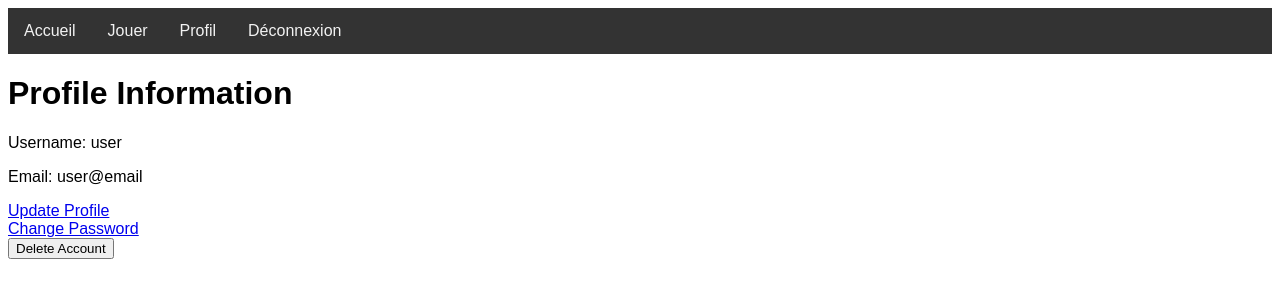
After one commit to ccouliba/Transe-en-dance, a Django app: page /pong/profile/ in a window 1280 px wide. The commit adds this page. Shown: the top 300 px of the page. Run offline with Django 5.2, Linux system fonts and the light colour scheme; a user stored in the database is signed in; parts of the project's set-up code (start-up, migrations or seed data) failed here and were passed over.

Commit message:
done : profile for user (view + template) which include : profile page, modify profile info, modify password (all thanks to django form). Try to play with front a little bit : created a menu template and integrated in all template except for play. Also try to use base.html but failed for play

```diff
--- /dev/null
+++ b/backend/project/pong/static/pong/css/style.css
@@ -0,0 +1,41 @@
+/* static/pong/css/style.css */
+body {
+    font-family: Arial, sans-serif;
+}
+
+.navbar {
+    overflow: hidden;
+    background-color: #333;
+}
+
+.navbar a {
+    float: left;
+    display: block;
+    color: #f2f2f2;
+    text-align: center;
+    padding: 14px 16px;
+    text-decoration: none;
+}
+
+.navbar a:hover {
+    background-color: #ddd;
+    color: black;
+}
+
+.home {
+    text-align: center;
+    margin-top: 50px;
+}
+
+.button_active {
+    margin: 5px;
+    padding: 10px 20px;
+    background-color: #4CAF50;
+    color: white;
+    border: none;
+    cursor: pointer;
+}
+
+.button_active:hover {
+    background-color: #45a049;
+}
--- /dev/null
+++ b/backend/project/pong/templates/pong/menu.html
@@ -0,0 +1,7 @@
+    <!-- Menu de navigation -->
+    <div class="navbar">
+        <a href="{% url 'pong:home' %}">Accueil</a>
+        <a href="{% url 'pong:play' %}">Jouer</a>
+        <a href="{% url 'pong:profile' %}">Profil</a>
+        <a href="{% url 'pong:logout' %}">Déconnexion</a>
+    </div>
--- /dev/null
+++ b/backend/project/pong/templates/pong/profile.html
@@ -0,0 +1,22 @@
+<!-- templates/profile/profile.html -->
+<!DOCTYPE html>
+<html>
+<head>
+	<title>Profile</title>
+	{% load static %}
+    <link rel="stylesheet" type="text/css" href="{% static 'pong/css/style.css' %}">
+</head>
+<body>
+	{% include 'pong/menu.html' %}
+	<h1>Profile Information</h1>
+	<p>Username: {{ user.username }}</p>
+	<p>Email: {{ user.email }}</p>
+
+	<a href="{% url 'pong:update_profile' %}">Update Profile</a><br>
+	<a href="{% url 'pong:change_password' %}">Change Password</a><br>
+	<form action="{% url 'pong:delete_account' %}" method="post">
+		{% csrf_token %}
+		<button type="submit">Delete Account</button>
+	</form>
+</body>
+</html>
--- a/backend/project/pong/urls.py
+++ b/backend/project/pong/urls.py
@@ -5,15 +5,22 @@ from .views import register_view, login_view, home_view, auth_callback, external
 
 app_name = "pong"
 urlpatterns = [
-    # path("", views.index, name="index"),
-    # path("home/", home_view, name="home"),
-    path("user", views.user_list, name="user_list"),
-    path("", views.index, name="index"), # Home Page
-    path("home/", home_view, name="home"), #home
-    path("register/", register_view, name='register'),
-    path("login/", login_view, name="login"),
-    path('logout/', LogoutView.as_view(next_page='login'), name='logout'),
-    path('external-login/', views.external_login_view, name='external-login'),
-    path('auth/callback/', views.auth_callback, name='auth_callback'),
-    path('play/', play, name='play'),
+	# path("", views.index, name="index"),
+	# path("home/", home_view, name="home"),
+	path("users", views.user_list, name="user_list"),
+	path("", views.index, name="index"), # Home Page
+	path("home/", home_view, name="home"), #home
+	path("register/", register_view, name='register'),
+	path("login/", login_view, name="login"),
+	# path('logout/', LogoutView.as_view(next_page='login'), name='logout'),
+ 	path('logout/', LogoutView.as_view(next_page='pong:login'), name='logout'),
+	path('external-login/', views.external_login_view, name='external-login'),
+	path('auth/callback/', views.auth_callback, name='auth_callback'),
+	path('play/', play, name='play'),
+
+
+	path('profile/', views.profile_view, name='profile'),
+	path('profile/update/', views.user_updated_profile, name='update_profile'),
+	path('profile/change_password/', views.user_password_changed, name='change_password'),
+	path('profile/delete_account/', views.user_account_deleted, name='delete_account'),
 ]
--- a/backend/project/pong/views.py
+++ b/backend/project/pong/views.py
@@ -6,15 +6,19 @@ from django.contrib.auth import login, authenticate
 from django.contrib.auth.forms import AuthenticationForm
 from .forms import RegisterForm
 from django.contrib.auth.decorators import login_required
+from django.contrib.auth.forms import UserChangeForm
+from django.contrib.auth.forms import PasswordChangeForm
+from django.contrib.auth import update_session_auth_hash
 
 from .models import User
+
 # Create your views here.
 from django.contrib.auth import logout
 from .auth_api import get_token_from_api, get_user_from_api
 import os
 
 def user_list(request):
-    userss = list(User.objects.all())
+    users = list(User.objects.all())
     viewModels = [ user.email for user in users]
     return JsonResponse(viewModels, safe=False)
 
@@ -27,23 +31,65 @@ def home_view(request):
     template = loader.get_template('pong/home.html')
     return HttpResponse(template.render())
 
-def lougout_view(request):
+def logout_view(request):
     logout(request)
     return redirect('/pong/login')
+
+# def register_view(request):
+#     if request.method == 'POST':
+#         form = RegisterForm(request.POST)
+#         if form.is_valid():
+#             user = form.save(commit=False)
+#             user.set_password(form.cleaned_data['password'])
+#             user.save()
+#             return redirect('/pong/login') # Redirect to the login page after registration
+#         else:
+#             form = RegisterForm(request.POST or None)
+#     else:
+#         form = RegisterForm()
+#     return render(request, 'pong/register.html', {'form': form})
+
+
+# def register_view(request):
+#     if request.method == 'POST':
+#         form = RegisterForm(request.POST)
+#         if form.is_valid():
+#             form.save()
+#             return redirect('/pong/login')
+#     else:
+#         form = RegisterForm()
+#     return render(request, 'pong/register.html', {'form': form})
 
 def register_view(request):
     if request.method == 'POST':
         form = RegisterForm(request.POST)
         if form.is_valid():
-            user = form.save(commit=False)
-            user.set_password(form.cleaned_data['password'])
-            user.save()
-            return redirect('/pong/login') # Redirect to the login page after registration
+            form.save()
+            print("Enregistrement réussi")  # Message de succès
+            return redirect('/pong/login')  # Redirige vers la page de connexion après l'enregistrement
         else:
-            form = RegisterForm(request.POST or None)
+            print("Formulaire non valide")
+            print(form.errors)  # Affiche les erreurs du formulaire pour le débogage
     else:
         form = RegisterForm()
+        print("Affichage du formulaire d'inscription")  # Message lors de l'affichage du formulaire
     return render(request, 'pong/register.html', {'form': form})
+
+# def login_view(request):
+#     if request.method == 'POST':
+#         form = AuthenticationForm(request, data=request.POST)
+#         if form.is_valid():
+#             username = form.cleaned_data['username']
+#             password = form.cleaned_data['password']
+#             user = authenticate(username=form.cleaned_data['username'], password=form.cleaned_data['password'])
+#             if user is not None:
+#                 login(request, user)
+#                 return redirect('/pong/home')  # Redirige vers la page d'accueil après l'inscription
+#         else:
+#             return redirect('/pong/login')
+#     else:
+#         form = AuthenticationForm()
+#     return render(request, 'pong/login.html', {'form': form})
 
 def login_view(request):
     if request.method == 'POST':
@@ -51,12 +97,16 @@ def login_view(request):
         if form.is_valid():
             username = form.cleaned_data['username']
             password = form.cleaned_data['password']
-            user = authenticate(username=form.cleaned_data['username'], password=form.cleaned_data['password'])
+            user = authenticate(username=username, password=password)
             if user is not None:
                 login(request, user)
-                return redirect('/pong/home')  # Redirige vers la page d'accueil après l'inscription
+                return redirect('/pong/home')  # Redirige vers la page d'accueil après la connexion
+            else:
+                print("Authentification échouée")
         else:
-            return redirect('/pong/login')
+            print("Formulaire non valide")
+            print(form.errors)  # Affiche les erreurs du formulaire pour le débogage
+        return redirect('/pong/login')
     else:
         form = AuthenticationForm()
     return render(request, 'pong/login.html', {'form': form})
@@ -80,3 +130,41 @@ def auth_callback(request):
         access_token = token_data.get('access_token')
         return get_user_from_api(request, access_token)
     return HttpResponse("Authentication failed", status=401)
+
+
+
+@login_required
+def profile_view(request):
+    return render(request, 'pong/profile.html')
+
+
+
+@login_required
+def user_updated_profile(request):
+    if request.method == 'POST':
+        form = UserChangeForm(request.POST, instance=request.user) # CECI EST DE LA MAGIE : formulaire fourni par django
+        if form.is_valid():
+            form.save()
+            return redirect('pong/profile.html')
+    else:
+        form = UserChangeForm(instance=request.user)
+    return render(request, 'pong/update.html', {'form': form})
+
+
+@login_required
+def user_password_changed(request):
+    if request.method == 'POST':
+        form = PasswordChangeForm(user=request.user, data=request.POST) # CECI EST DE LA MAGIE : formulaire fourni par django
+        if form.is_valid():
+            form.save()
+            update_session_auth_hash(request, form.user)  # Important pour maintenir la session active
+            return redirect('pong/profile.html')
+    else:
+        form = PasswordChangeForm(user=request.user)
+    return render(request, 'pong/change_password.html', {'form': form})
+
+@login_required
+def user_account_deleted(request):
+    user = request.user
+    user.delete()
+    return redirect('pong/home.html')
```
Also changed, not shown: backend/project/pong/forms.py (+11 -0 lines), backend/project/pong/models.py (+0 -22 lines), backend/project/pong/templates/pong/base.html (+10 -30 lines), backend/project/pong/templates/pong/change_password.html (added, +19 -0 lines), backend/project/pong/templates/pong/home.html (+26 -2 lines), backend/project/pong/templates/pong/update.html (added, +20 -0 lines), backend/project/server/settings.py (+17 -2 lines), rgpd/rgpd.md (+1 -2 lines).
